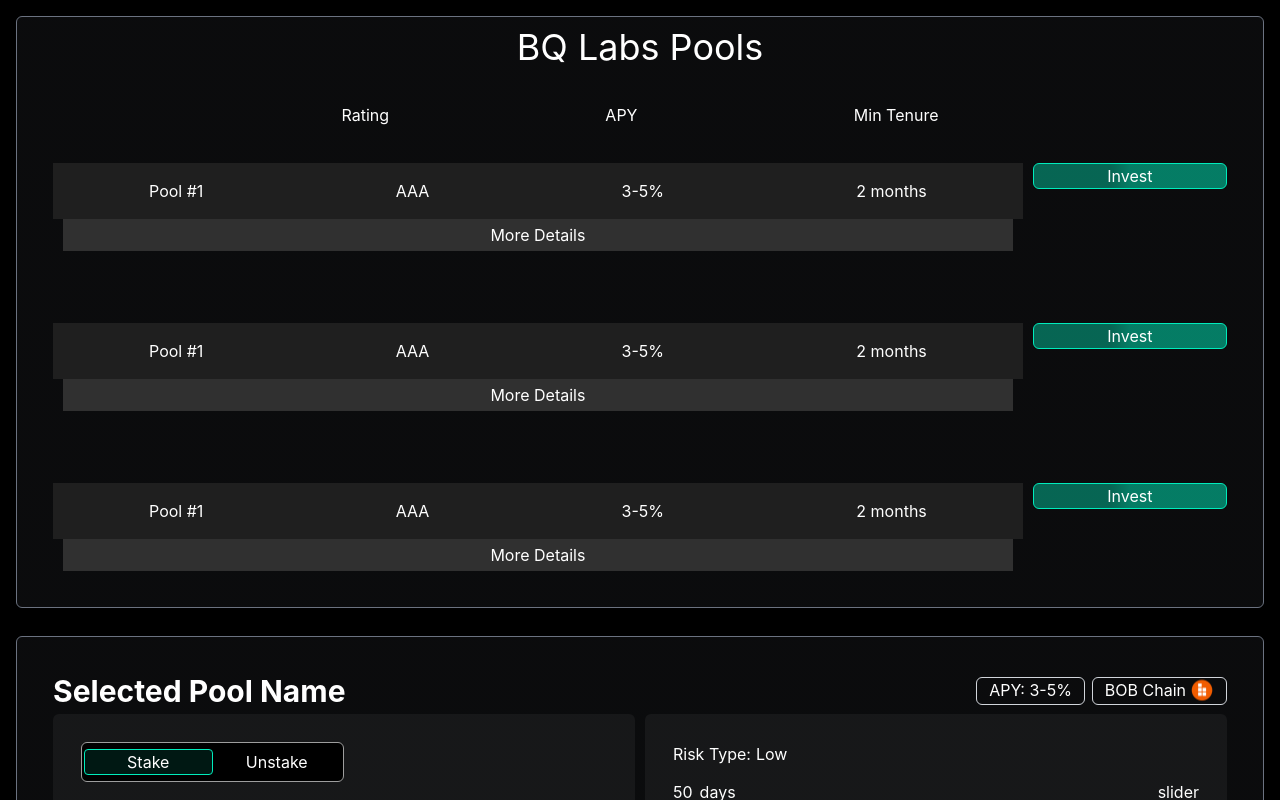
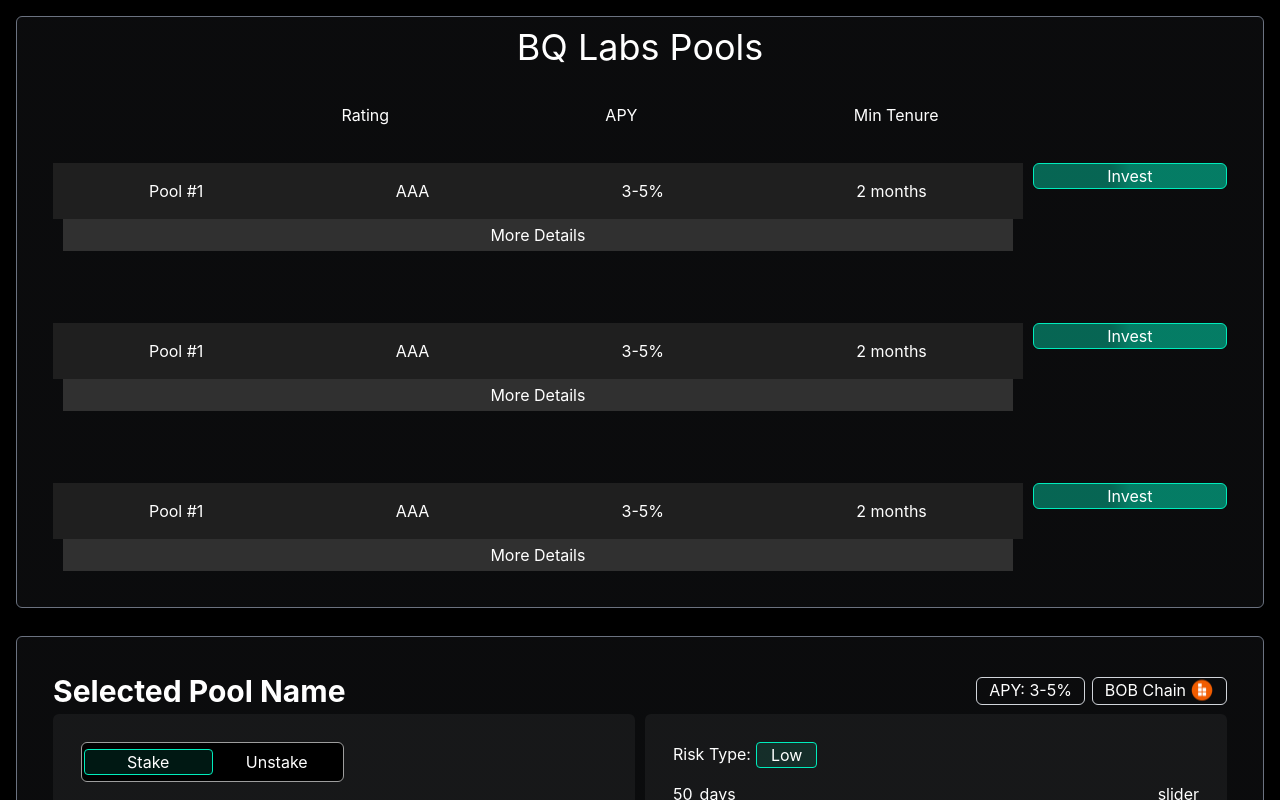
Before and after one commit to bitquid-labs/Bitcoin-Bangkok-hacker-house, a React (Create React App) app in the folder Frontend/: page /strategymanager in a window 1280 px wide. Shown: the top 800 px of the page. Built offline with nearby package versions, Linux system fonts and the light colour scheme.

Commit message:
change style of low button

```diff
--- a/Frontend/src/pages/StrategyManagerPage.tsx
+++ b/Frontend/src/pages/StrategyManagerPage.tsx
@@ -87,7 +87,7 @@ const StrategyManagerPage: React.FC = () => {
                   <div className="p-28 sub-card-style rounded-md bg-gray-600 flex flex-col gap-14">
                       <div className="flex gap-5" >
                           <p>Risk Type:</p>
-                          <p>Low</p>
+                          <p className="stake-btn px-14" >Low</p>
                       </div>
                       <div className="flex justify-between items-center" >
                           <div className="flex gap-7" >
```
